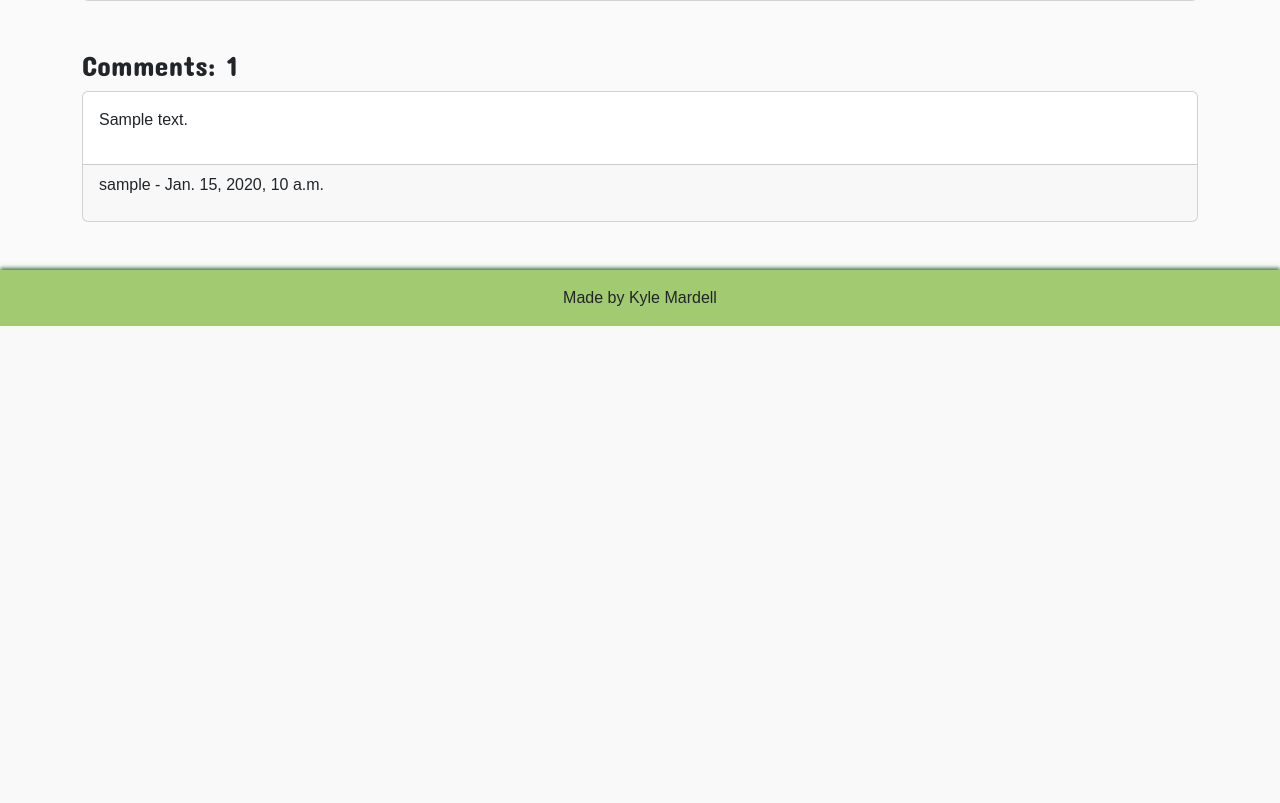
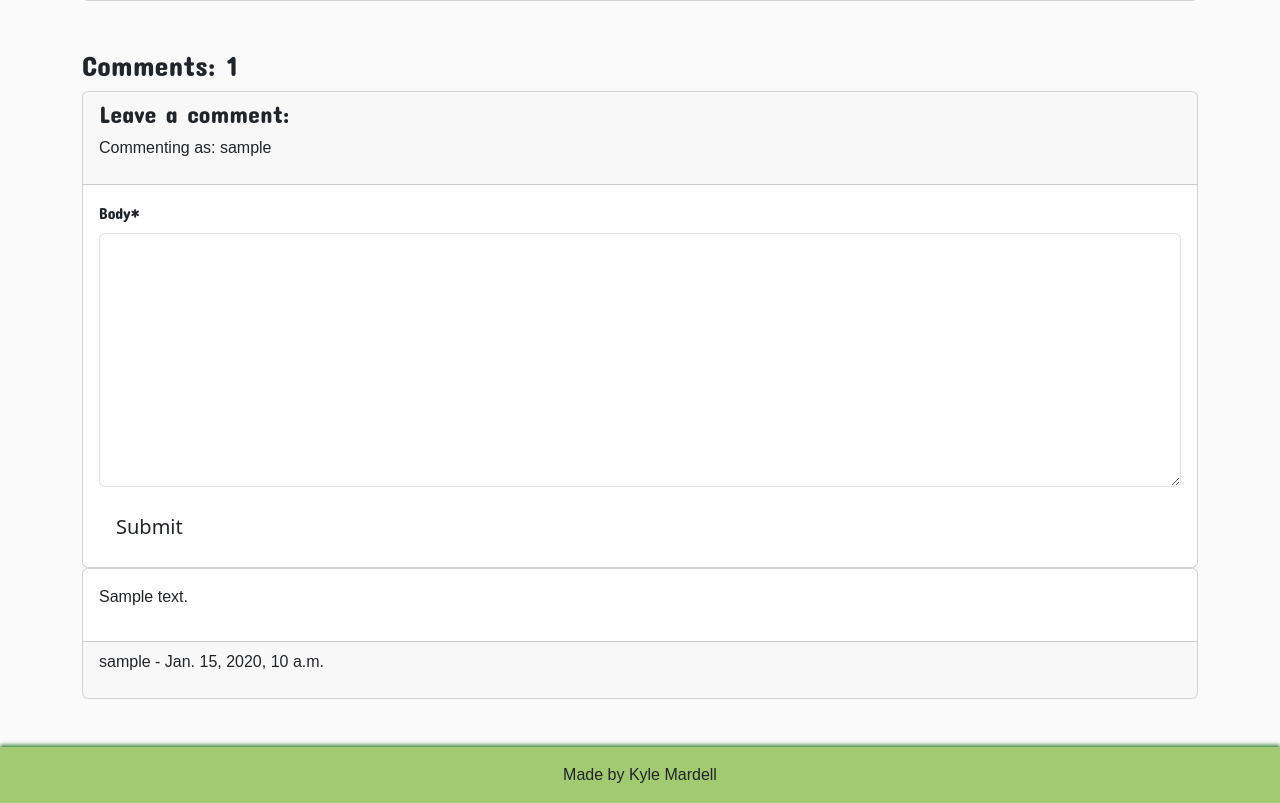
Before and after one commit to KyleMardell/bee-teach, a Django app: a page that uses post/templates/post/resource_detail.html in a window 1280 px wide. Shown: the part 625-1428 px from the top of the page. Before the commit the page ends 951 px from the top, so only its background shows below. Run offline with Django 5.2, Linux system fonts and the light colour scheme; a user stored in the database is signed in; tables that the repository leaves empty hold one stand-in row (values such as "Sample post"); some libraries are stand-ins or nearby versions; some web fonts are replaced.

Commit message:
Add code to post and dispaly comments.

```diff
--- a/beeteach/settings.py
+++ b/beeteach/settings.py
@@ -50,6 +50,8 @@ INSTALLED_APPS = [
     'allauth',
     'allauth.account',
     'allauth.socialaccount',
+    'crispy_forms',
+    'crispy_bootstrap5',
     'django_summernote',
     'cloudinary',
     'post',
@@ -59,6 +61,9 @@ SITE_ID = 1
 LOGIN_REDIRECT_URL = '/resource_list/'
 LOGOUT_REDIRECT_URL = '/'
 ACCOUNT_LOGIN_REDIRECT_URL = '/resource_list/'
+
+CRISPY_ALLOWED_TEMPLATE_PACKS = "bootstrap5"
+CRISPY_TEMPLATE_PACK = "bootstrap5"
 
 MIDDLEWARE = [
     'django.middleware.security.SecurityMiddleware',
--- /dev/null
+++ b/post/forms.py
@@ -0,0 +1,8 @@
+from .models import Comment
+from django import forms
+
+
+class CommentForm(forms.ModelForm):
+    class Meta:
+        model = Comment
+        fields = ('body',)
--- a/post/templates/post/resource_detail.html
+++ b/post/templates/post/resource_detail.html
@@ -1,6 +1,7 @@
 {% extends 'base.html' %}
 
 {% load static %}
+{% load crispy_forms_tags %}
 
 {% block content %}
 
@@ -67,6 +68,23 @@
     <div class="row">
         <div class="col mb-5">
             <h3>Comments: {{ comment_count }}</h3>
+            <div class="card">
+                {% if user.is_authenticated %}
+                <div class="card-header">
+                    <h4>Leave a comment:</h4>
+                    <p>Commenting as: {{ user.username }}</p>
+                </div>
+                <div class="card-body">
+                    <form id="commentForm" method="post">
+                        {{ comment_form | crispy }}
+                        {% csrf_token %}
+                        <button id="submitButton" type="submit" class="btn btn-lg">Submit</button>
+                    </form>
+                    {% else %}
+                    <p>Log in to leave a comment</p>
+                    {% endif %}
+                </div>
+            </div>
             {% for comment in comments %}
             <div class="card">
                 <div class="card-body">
--- a/post/views.py
+++ b/post/views.py
@@ -3,6 +3,7 @@ from django.shortcuts import render, get_object_or_404, redirect
 from django.views import generic
 from django.contrib.auth.decorators import login_required
 from .models import Resource, Media, Feature
+from .forms import CommentForm
 
 
 def home_page(request):
@@ -55,10 +56,19 @@ def resource_detail(request, slug):
 
     queryset = Resource.objects.filter(status=1)
     resource = get_object_or_404(queryset, slug=slug)
+    images = Media.objects.filter(resource=resource.id)
     comments = resource.comments.all().order_by("-created_on")
     comment_count = comments.count()
 
-    images = Media.objects.filter(resource=resource.id)
+    if request.method == "POST":
+        comment_form = CommentForm(data=request.POST)
+        if comment_form.is_valid():
+            comment = comment_form.save(commit=False)
+            comment.author = request.user
+            comment.resource = resource
+            comment.save()
+
+    comment_form = CommentForm()
 
     return render(
         request,
@@ -68,5 +78,6 @@ def resource_detail(request, slug):
             "images": images,
             "comments": comments,
             "comment_count": comment_count,
+            "comment_form": comment_form,
         },
     )
--- a/requirements.txt
+++ b/requirements.txt
@@ -1,9 +1,11 @@
 asgiref==3.8.1
 cloudinary==1.41.0
+crispy-bootstrap5==2024.2
 dj-database-url==2.2.0
 dj3-cloudinary-storage==0.0.6
 Django==5.1
 django-allauth==64.2.0
+django-crispy-forms==2.3
 django-summernote==0.8.20.0
 gunicorn==23.0.0
 psycopg2==2.9.9
```
